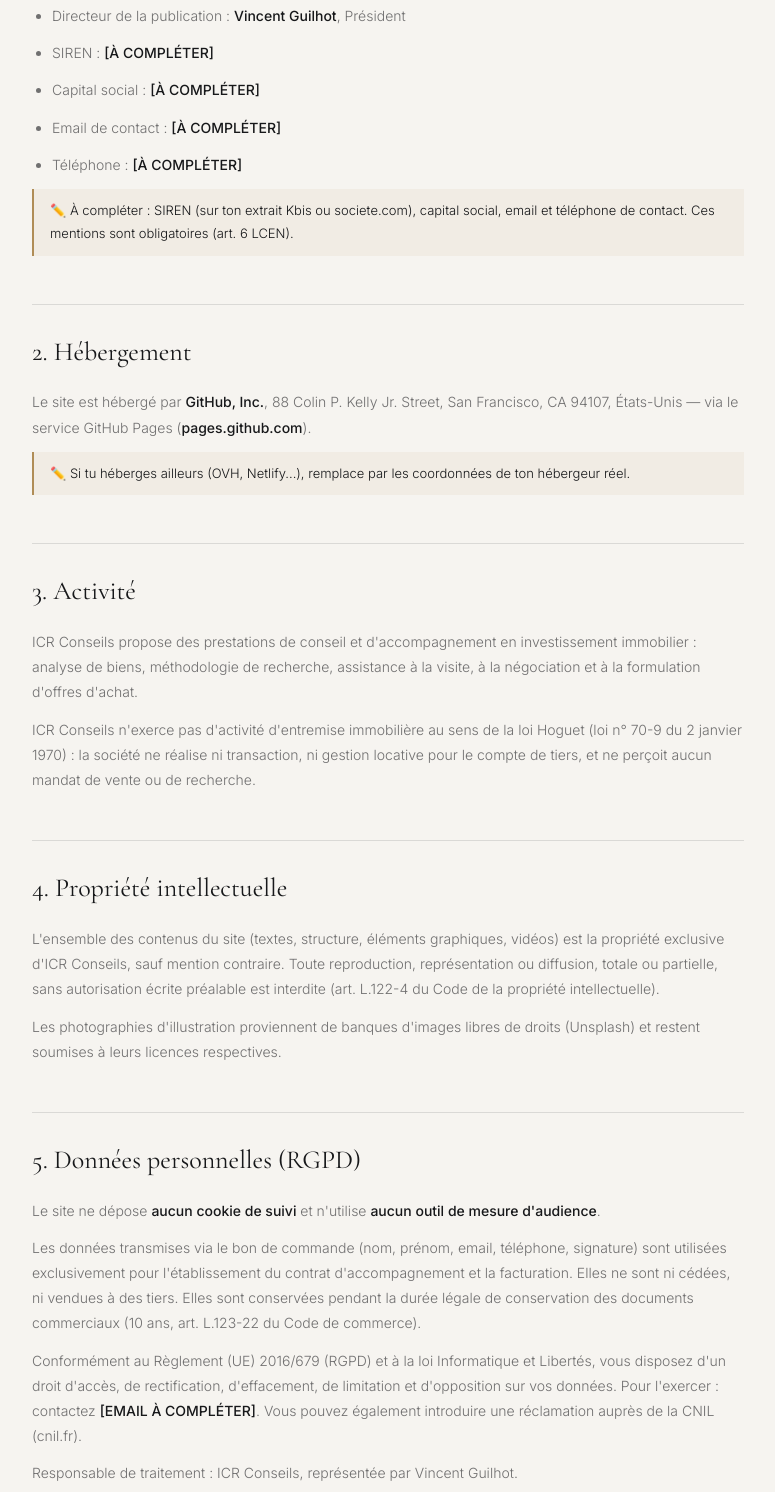
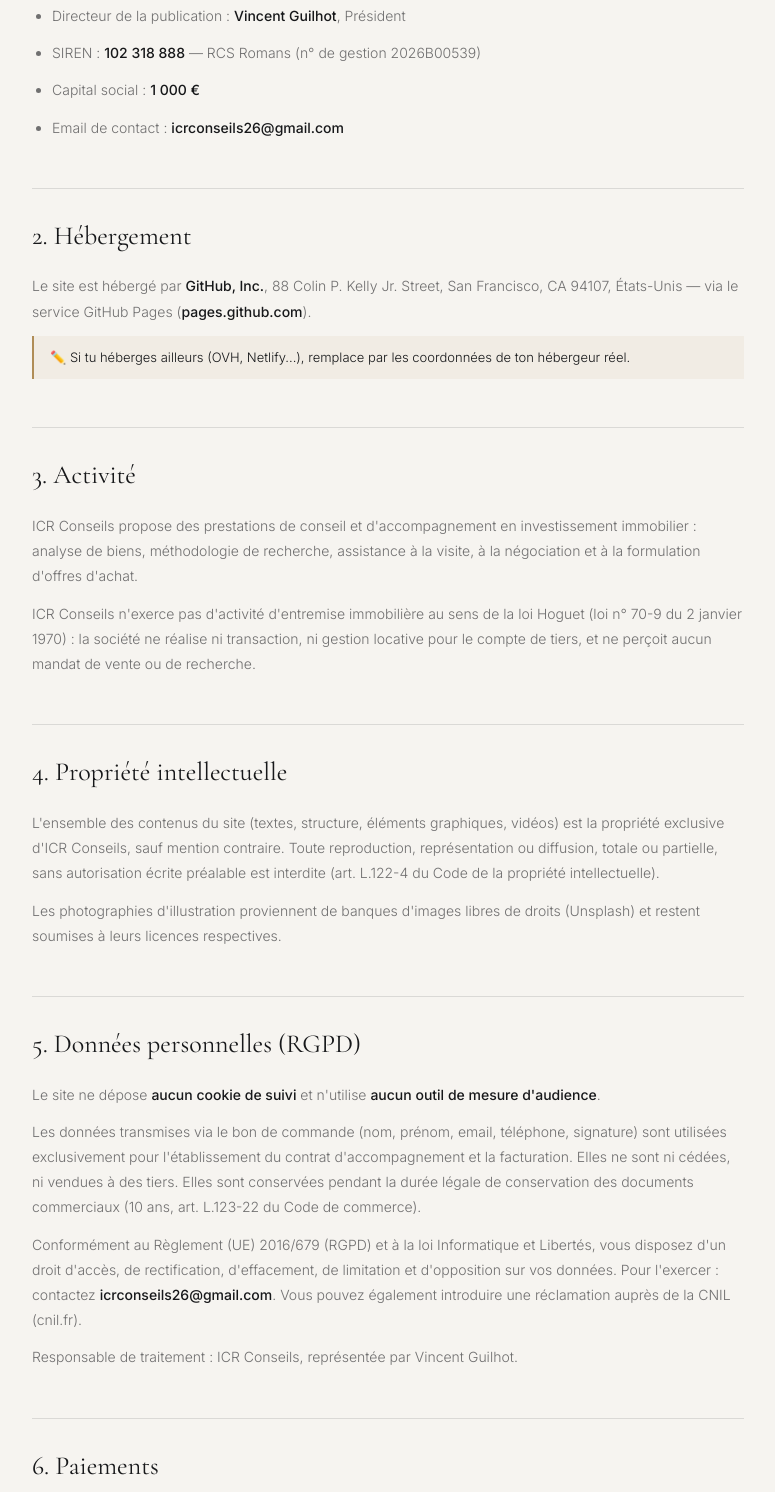
Before and after one commit to icrconseils26-hub/icr-conseils, a plain HTML site: page mentions_legales.html in a window 1280 px wide. Shown: the part 498-1990 px from the top of the page, without its empty margins (252-1027 px from the left). Drawn offline with nearby package versions, Linux system fonts and the light colour scheme.

Commit message:
Update mentions_legales.html

```diff
--- a/mentions_legales.html
+++ b/mentions_legales.html
@@ -75,12 +75,11 @@ strong { color: var(--ink); font-weight: 500; }
   </p>
   <ul>
     <li>Directeur de la publication : <strong>Vincent Guilhot</strong>, Président</li>
-    <li>SIREN : <strong>[À COMPLÉTER]</strong></li>
-    <li>Capital social : <strong>[À COMPLÉTER]</strong></li>
-    <li>Email de contact : <strong>[À COMPLÉTER]</strong></li>
-    <li>Téléphone : <strong>[À COMPLÉTER]</strong></li>
+    <li>SIREN : <strong>102 318 888</strong> — RCS Romans (n° de gestion 2026B00539)</li>
+    <li>Capital social : <strong>1 000 €</strong></li>
+    <li>Email de contact : <strong>icrconseils26@gmail.com</strong></li>
   </ul>
-  <div class="todo">✏️ À compléter : SIREN (sur ton extrait Kbis ou societe.com), capital social, email et téléphone de contact. Ces mentions sont obligatoires (art. 6 LCEN).</div>
+
 
   <h2>2. Hébergement</h2>
   <p>
@@ -112,7 +111,7 @@ strong { color: var(--ink); font-weight: 500; }
     Les données transmises via le bon de commande (nom, prénom, email, téléphone, signature) sont utilisées exclusivement pour l'établissement du contrat d'accompagnement et la facturation. Elles ne sont ni cédées, ni vendues à des tiers. Elles sont conservées pendant la durée légale de conservation des documents commerciaux (10 ans, art. L.123-22 du Code de commerce).
   </p>
   <p>
-    Conformément au Règlement (UE) 2016/679 (RGPD) et à la loi Informatique et Libertés, vous disposez d'un droit d'accès, de rectification, d'effacement, de limitation et d'opposition sur vos données. Pour l'exercer : contactez <strong>[EMAIL À COMPLÉTER]</strong>. Vous pouvez également introduire une réclamation auprès de la CNIL (cnil.fr).
+    Conformément au Règlement (UE) 2016/679 (RGPD) et à la loi Informatique et Libertés, vous disposez d'un droit d'accès, de rectification, d'effacement, de limitation et d'opposition sur vos données. Pour l'exercer : contactez <strong>icrconseils26@gmail.com</strong>. Vous pouvez également introduire une réclamation auprès de la CNIL (cnil.fr).
   </p>
   <p>
     Responsable de traitement : ICR Conseils, représentée par Vincent Guilhot.
```
